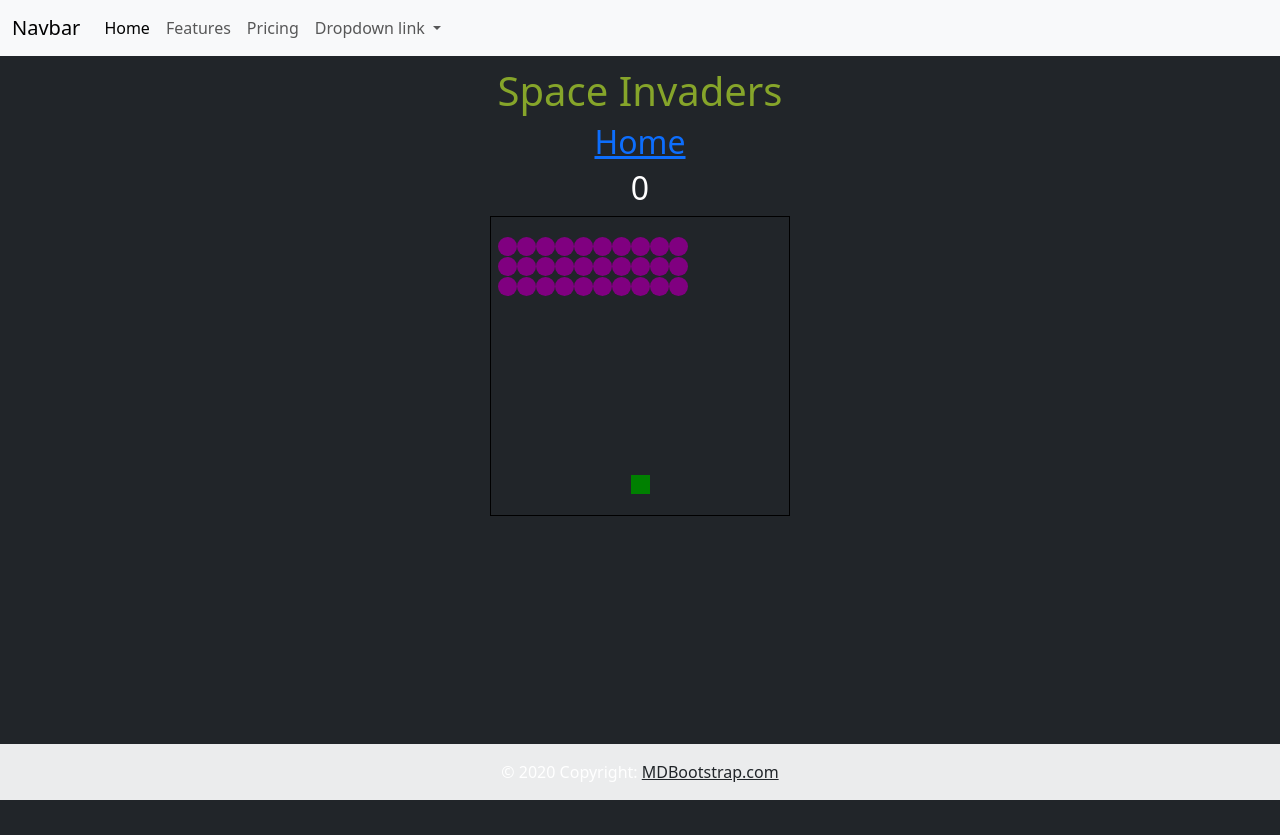
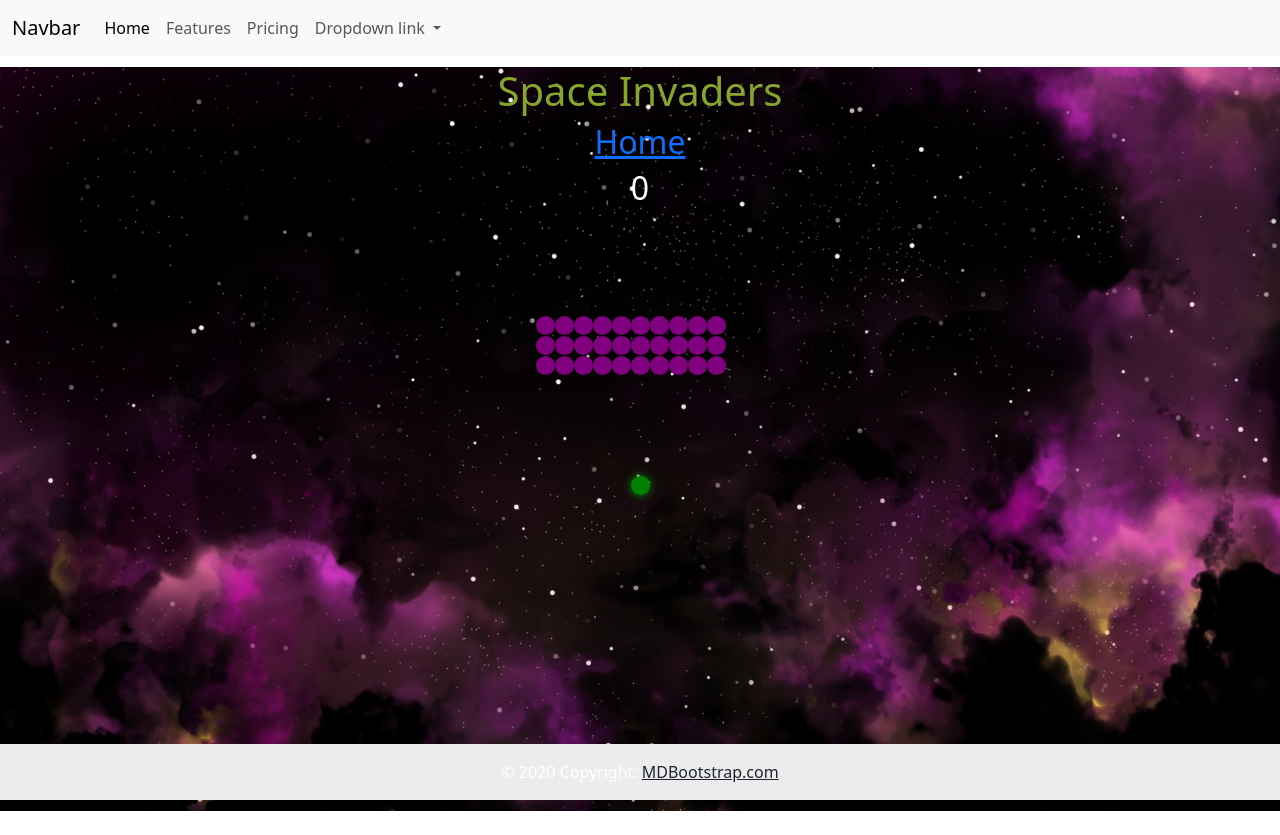
Before and after one commit to DiarmuidSheeran/retro-games, a Django app: page /space_invaders/game/ in a window 1280 px wide. Before the commit the page ends 800 px from the top, so only its background shows below. Run offline with Django 3.2, Linux system fonts and the light colour scheme.

Commit message:
Update styling of background for space invaders

```diff
--- a/games/space_invaders/templates/space_invaders/space-invaders.html
+++ b/games/space_invaders/templates/space_invaders/space-invaders.html
@@ -4,6 +4,7 @@
 {% block space_invaders_css %}
     <link rel="stylesheet" href="{% static 'css/space_invaders.css' %}">
 {% endblock %}
+
 
 {% block space_invaders_js %}
 <script src="{% static 'js/space_invaders.js' %}"></script>
@@ -12,7 +13,13 @@
 {% block title %}Space Invaders{% endblock %}
 
 {% block content %}
-<div class="container-fluid mb-4 text-center ">
+<div class="container-fluid mb-4 text-center background"
+    style="background-image: url('{% static "/images/space-invaders/space-invaders-background.png" %}');
+    background-size: cover;
+    background-position: center;
+    background-repeat: no-repeat;
+    height: 93vh;">
+
     <div class="row">
         <div class="col-12">
             <h1>Space Invaders</h1>
@@ -29,6 +36,8 @@
             <div class="grid"></div>
         </div>
     </div>
+
+
 </div>
 
 {% endblock %}
--- a/games/static/css/space_invaders.css
+++ b/games/static/css/space_invaders.css
@@ -1,3 +1,7 @@
+body {
+
+}
+
 body, h1 {
     color: rgb(134, 165, 42) !important;
 }
@@ -5,7 +9,6 @@
 .grid {
     width: 300px;
     height: 300px;
-    border: solid 1px black;
     display: flex;
     flex-wrap: wrap;
     justify-content: center;
@@ -26,6 +29,10 @@
 
 .shooter {
     background-color: green;
+    width: 50px;
+    height: 50px;
+    border-radius: 50%;
+    box-shadow: 0 0 10px rgba(0, 255, 0, 0.5);
 }
 
 .laser {
--- a/games/static/js/space_invaders.js
+++ b/games/static/js/space_invaders.js
@@ -95,7 +95,7 @@
         clearInterval(invadersId)
     }
 }
-invadersId = setInterval(moveInvaders, 600)
+invadersId = setInterval(moveInvaders, 200)
 
 function shoot(e) {
     let laserId
--- a/games/templates/base.html
+++ b/games/templates/base.html
@@ -18,7 +18,7 @@
 
     <title>Retro-Games: {% block title %} {% endblock %}</title>
 </head>
-<body class="bg-dark text-white">
+<body class="text-white">
 
     {% include 'includes/nav/nav.html' %}
 
```
Also changed, not shown: games/static/images/space-invaders/shooter.png (added), games/static/images/space-invaders/space-invaders-background.png (added).
